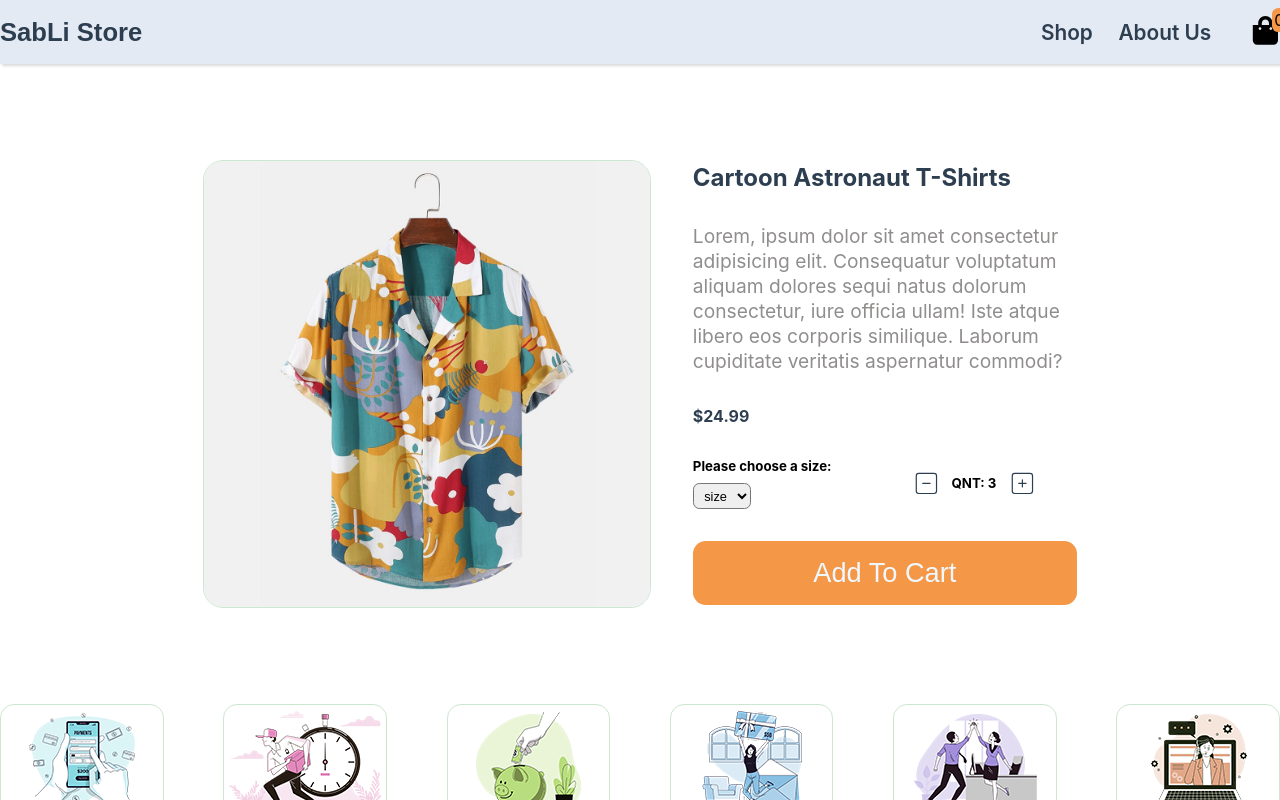
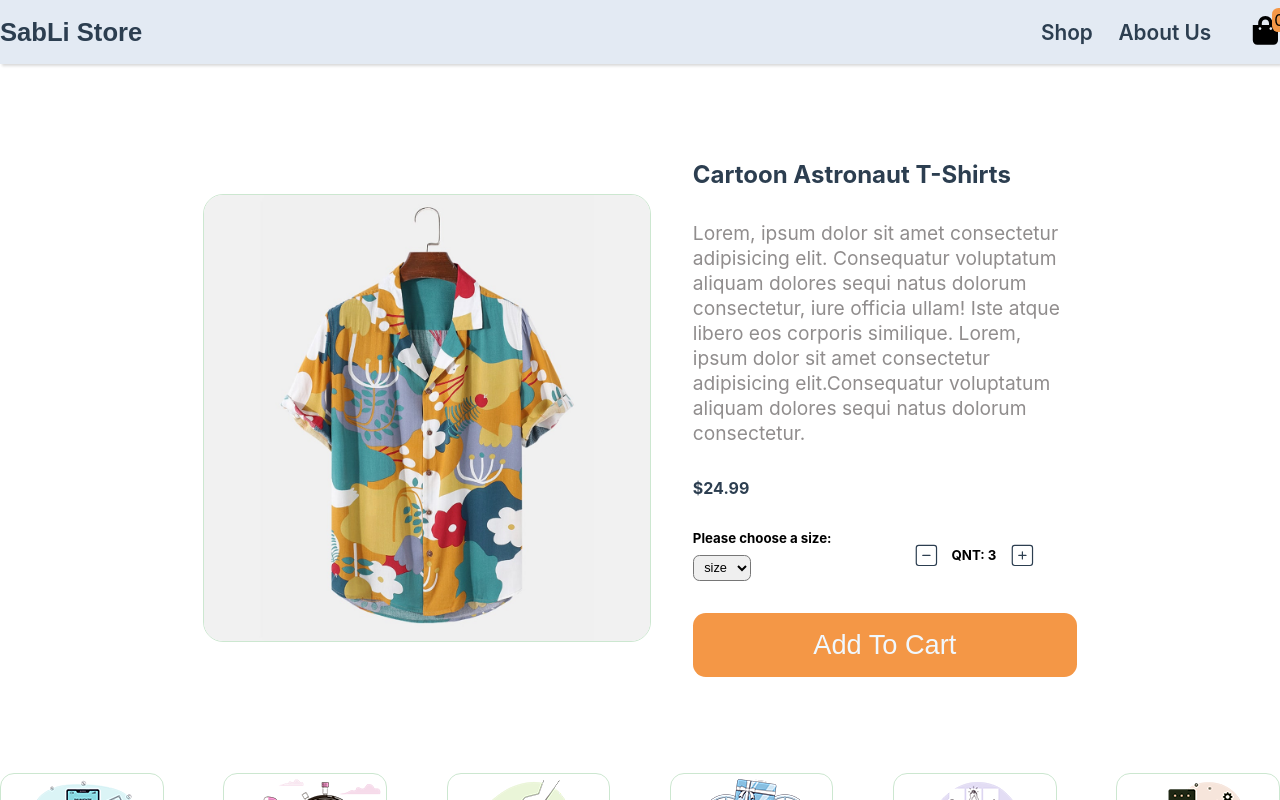
Before and after one commit to SabliJr/E-CommerceApp, a React (Create React App) app: page /productDetail/1 in a window 1280 px wide. Shown: the top 800 px of the page. Built offline with nearby package versions, Linux system fonts and the light colour scheme.

Commit message:
Adding small things

```diff
--- a/src/App.js
+++ b/src/App.js
@@ -7,6 +7,7 @@ import Header from "./Components/Header/index";
 import ShopPage from "./Pages/Shop";
 import AboutUs from "./Pages/About/AboutUs";
 import ProductDetail from "./Components/ProductPage/ProductDetails";
+import CartPage from "./Pages/Cart/CartPage";
 
 const App = () => {
   return (
@@ -16,6 +17,7 @@ const App = () => {
         <Route path='/' element={<ShopPage />} />
         <Route path='/about_us' element={<AboutUs />} />
         <Route path='/productDetail/:id' element={<ProductDetail />} />
+        <Route path='/cart_page' element={<CartPage />} />
       </Routes>
     </Router>
   );
--- a/src/Components/Header/HeaderStyle.css
+++ b/src/Components/Header/HeaderStyle.css
@@ -62,6 +62,7 @@
 
 .cartDiv {
     position: relative;
+    cursor: pointer;
 }
 
 .carItem {
--- a/src/Components/Header/index.jsx
+++ b/src/Components/Header/index.jsx
@@ -1,6 +1,6 @@
 import React, { useContext } from "react";
 import "./HeaderStyle.css";
-import { Link } from "react-router-dom";
+import { Link, useNavigate } from "react-router-dom";
 
 import { MdOutlineStoreMallDirectory } from "react-icons/md";
 import { FaShoppingBag } from "react-icons/fa";
@@ -8,6 +8,11 @@ import { productsContext } from "../../Context/ManageProducts";
 
 const Index = () => {
   const { sendToCart, warning } = useContext(productsContext);
+
+  let navigate = useNavigate();
+  let cartItem = () => {
+    navigate("cart_page");
+  };
 
   return (
     <header className='Header'>
@@ -46,7 +51,7 @@ const Index = () => {
               </Link>
             </li>
           </ul>
-          <div className='cartDiv'>
+          <div className='cartDiv' onClick={cartItem}>
             <FaShoppingBag className='Nav_Icon' />
             <p className='carItem'>{sendToCart.length}</p>
           </div>
--- a/src/Data/Products.js
+++ b/src/Data/Products.js
@@ -4,7 +4,7 @@ const Products = [
     name: "Cartoon Astronaut T-Shirts",
     img: "../Assets/f1.jpg",
     description:
-      "Lorem, ipsum dolor sit amet consectetur adipisicing elit. Consequatur voluptatum aliquam dolores sequi natus dolorum consectetur, iure officia ullam! Iste atque libero eos corporis similique. Laborum cupiditate veritatis aspernatur commodi?",
+      "Lorem, ipsum dolor sit amet consectetur adipisicing elit. Consequatur voluptatum aliquam dolores sequi natus dolorum consectetur, iure officia ullam! Iste atque libero eos corporis similique. Lorem, ipsum dolor sit amet consectetur adipisicing elit.Consequatur voluptatum aliquam dolores sequi natus dolorum consectetur.",
     price: 24.99,
   },
   {
@@ -12,7 +12,7 @@ const Products = [
     name: "Cartoon Astronaut T-Shirts",
     img: "../Assets/f2.jpg",
     description:
-      "Lorem, ipsum dolor sit amet consectetur adipisicing elit. Consequatur voluptatum aliquam dolores sequi natus dolorum consectetur, iure officia ullam! Iste atque libero eos corporis similique. Laborum cupiditate veritatis aspernatur commodi?",
+      "Lorem, ipsum dolor sit amet consectetur adipisicing elit. Consequatur voluptatum aliquam dolores sequi natus dolorum consectetur, iure officia ullam! Iste atque libero eos corporis similique. Lorem, ipsum dolor sit amet consectetur adipisicing elit.Consequatur voluptatum aliquam dolores sequi natus dolorum consectetur.",
     price: 24.99,
   },
   {
@@ -20,7 +20,7 @@ const Products = [
     name: "Cartoon Astronaut T-Shirts",
     img: "../Assets/f3.jpg",
     description:
-      "Lorem, ipsum dolor sit amet consectetur adipisicing elit. Consequatur voluptatum aliquam dolores sequi natus dolorum consectetur, iure officia ullam! Iste atque libero eos corporis similique. Laborum cupiditate veritatis aspernatur commodi?",
+      "Lorem, ipsum dolor sit amet consectetur adipisicing elit. Consequatur voluptatum aliquam dolores sequi natus dolorum consectetur, iure officia ullam! Iste atque libero eos corporis similique. Lorem, ipsum dolor sit amet consectetur adipisicing elit.Consequatur voluptatum aliquam dolores sequi natus dolorum consectetur.",
     price: 24.99,
   },
   {
@@ -28,7 +28,8 @@ const Products = [
     name: "Cartoon Astronaut T-Shirts",
     img: "../Assets/f4.jpg",
     description:
-      "Lorem, ipsum dolor sit amet consectetur adipisicing elit. Consequatur voluptatum aliquam dolores sequi natus dolorum consectetur, iure officia ullam! Iste atque libero eos corporis similique. Laborum cupiditate veritatis aspernatur commodi?",
+      "Lorem, ipsum dolor sit amet consectetur adipisicing elit. Consequatur voluptatum aliquam dolores sequi natus dolorum consectetur, iure officia ullam! Iste atque libero eos corporis similique. Lorem, ipsum dolor sit amet consectetur adipisicing elit.Consequatur voluptatum aliquam dolores sequi natus dolorum consectetur.",
+
     price: 24.99,
   },
   {
@@ -36,7 +37,7 @@ const Products = [
     name: "Cartoon Astronaut T-Shirts",
     img: "../Assets/f5.jpg",
     description:
-      "Lorem, ipsum dolor sit amet consectetur adipisicing elit. Consequatur voluptatum aliquam dolores sequi natus dolorum consectetur, iure officia ullam! Iste atque libero eos corporis similique. Laborum cupiditate veritatis aspernatur commodi?",
+      "Lorem, ipsum dolor sit amet consectetur adipisicing elit. Consequatur voluptatum aliquam dolores sequi natus dolorum consectetur, iure officia ullam! Iste atque libero eos corporis similique. Lorem, ipsum dolor sit amet consectetur adipisicing elit.Consequatur voluptatum aliquam dolores sequi natus dolorum consectetur.",
     price: 24.99,
   },
   {
@@ -44,7 +45,7 @@ const Products = [
     name: "Shirt & T-Shirt",
     img: "../Assets/f6.jpg",
     description:
-      "Lorem, ipsum dolor sit amet consectetur adipisicing elit. Consequatur voluptatum aliquam dolores sequi natus dolorum consectetur, iure officia ullam! Iste atque libero eos corporis similique. Laborum cupiditate veritatis aspernatur commodi?",
+      "Lorem, ipsum dolor sit amet consectetur adipisicing elit. Consequatur voluptatum aliquam dolores sequi natus dolorum consectetur, iure officia ullam! Iste atque libero eos corporis similique. Lorem, ipsum dolor sit amet consectetur adipisicing elit.Consequatur voluptatum aliquam dolores sequi natus dolorum consectetur.",
     price: 34.99,
   },
   {
@@ -52,7 +53,7 @@ const Products = [
     name: "Pantalon",
     img: "../Assets/f7.jpg",
     description:
-      "Lorem, ipsum dolor sit amet consectetur adipisicing elit. Consequatur voluptatum aliquam dolores sequi natus dolorum consectetur, iure officia ullam! Iste atque libero eos corporis similique. Laborum cupiditate veritatis aspernatur commodi?",
+      "Lorem, ipsum dolor sit amet consectetur adipisicing elit. Consequatur voluptatum aliquam dolores sequi natus dolorum consectetur, iure officia ullam! Iste atque libero eos corporis similique. Lorem, ipsum dolor sit amet consectetur adipisicing elit.Consequatur voluptatum aliquam dolores sequi natus dolorum consectetur.",
     price: 29.99,
   },
   {
@@ -60,7 +61,7 @@ const Products = [
     name: "Cartoon Astronaut T-Shirts",
     img: "../Assets/f8.jpg",
     description:
-      "Lorem, ipsum dolor sit amet consectetur adipisicing elit. Consequatur voluptatum aliquam dolores sequi natus dolorum consectetur, iure officia ullam! Iste atque libero eos corporis similique. Laborum cupiditate veritatis aspernatur commodi?",
+      "Lorem, ipsum dolor sit amet consectetur adipisicing elit. Consequatur voluptatum aliquam dolores sequi natus dolorum consectetur, iure officia ullam! Iste atque libero eos corporis similique.  Lorem, ipsum dolor sit amet consectetur adipisicing elit.Consequatur voluptatum aliquam dolores sequi natus dolorum consectetur.",
     price: 19.99,
   },
   {
@@ -68,7 +69,7 @@ const Products = [
     name: "Cartoon Astronaut T-Shirts",
     img: "../Assets/n1.jpg",
     description:
-      "Lorem, ipsum dolor sit amet consectetur adipisicing elit. Consequatur voluptatum aliquam dolores sequi natus dolorum consectetur, iure officia ullam! Iste atque libero eos corporis similique. Laborum cupiditate veritatis aspernatur commodi?",
+      "Lorem, ipsum dolor sit amet consectetur adipisicing elit. Consequatur voluptatum aliquam dolores sequi natus dolorum consectetur, iure officia ullam! Iste atque libero eos corporis similique. Lorem, ipsum dolor sit amet consectetur adipisicing elit.Consequatur voluptatum aliquam dolores sequi natus dolorum consectetur.",
     price: 24.99,
   },
   {
@@ -76,7 +77,7 @@ const Products = [
     name: "Short Pants",
     img: "../Assets/n6.jpg",
     description:
-      "Lorem, ipsum dolor sit amet consectetur adipisicing elit. Consequatur voluptatum aliquam dolores sequi natus dolorum consectetur, iure officia ullam! Iste atque libero eos corporis similique. Laborum cupiditate veritatis aspernatur commodi?",
+      "Lorem, ipsum dolor sit amet consectetur adipisicing elit. Consequatur voluptatum aliquam dolores sequi natus dolorum consectetur, iure officia ullam! Iste atque libero eos corporis similique. Lorem, ipsum dolor sit amet consectetur adipisicing elit.Consequatur voluptatum aliquam dolores sequi natus dolorum consectetur.",
     price: 19.99,
   },
   {
@@ -84,7 +85,7 @@ const Products = [
     name: "Cartoon Astronaut T-Shirts",
     img: "../Assets/n8.jpg",
     description:
-      "Lorem, ipsum dolor sit amet consectetur adipisicing elit. Consequatur voluptatum aliquam dolores sequi natus dolorum consectetur, iure officia ullam! Iste atque libero eos corporis similique. Laborum cupiditate veritatis aspernatur commodi?",
+      "Lorem, ipsum dolor sit amet consectetur adipisicing elit. Consequatur voluptatum aliquam dolores sequi natus dolorum consectetur, iure officia ullam! Iste atque libero eos corporis similique. Lorem, ipsum dolor sit amet consectetur adipisicing elit.Consequatur voluptatum aliquam dolores sequi natus dolorum consectetur.",
     price: 24.99,
   },
 ];
--- /dev/null
+++ b/src/Pages/Cart/CartPage.jsx
@@ -0,0 +1,11 @@
+import React from "react";
+
+const CartPage = () => {
+  return (
+    <div>
+      <h2>Here you will find your items</h2>
+    </div>
+  );
+};
+
+export default CartPage;
```
